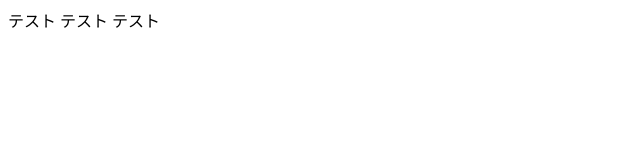
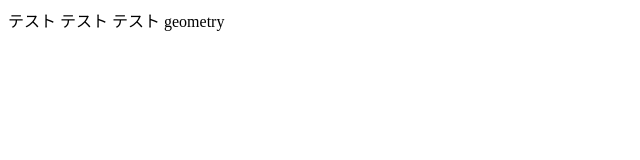
Before and after one commit to Naoki501/2023-4-21-test, a plain HTML site: page index.html in a window 1280 px wide. Shown: the full height of the page, 0-640 px from the left. Drawn offline with Linux system fonts and the light colour scheme.

Commit message:
Update index.html

```diff
--- a/index.html
+++ b/index.html
@@ -8,5 +8,6 @@
     テスト
     テスト
     テスト
+    geometry
   </body>
 </html>
```
